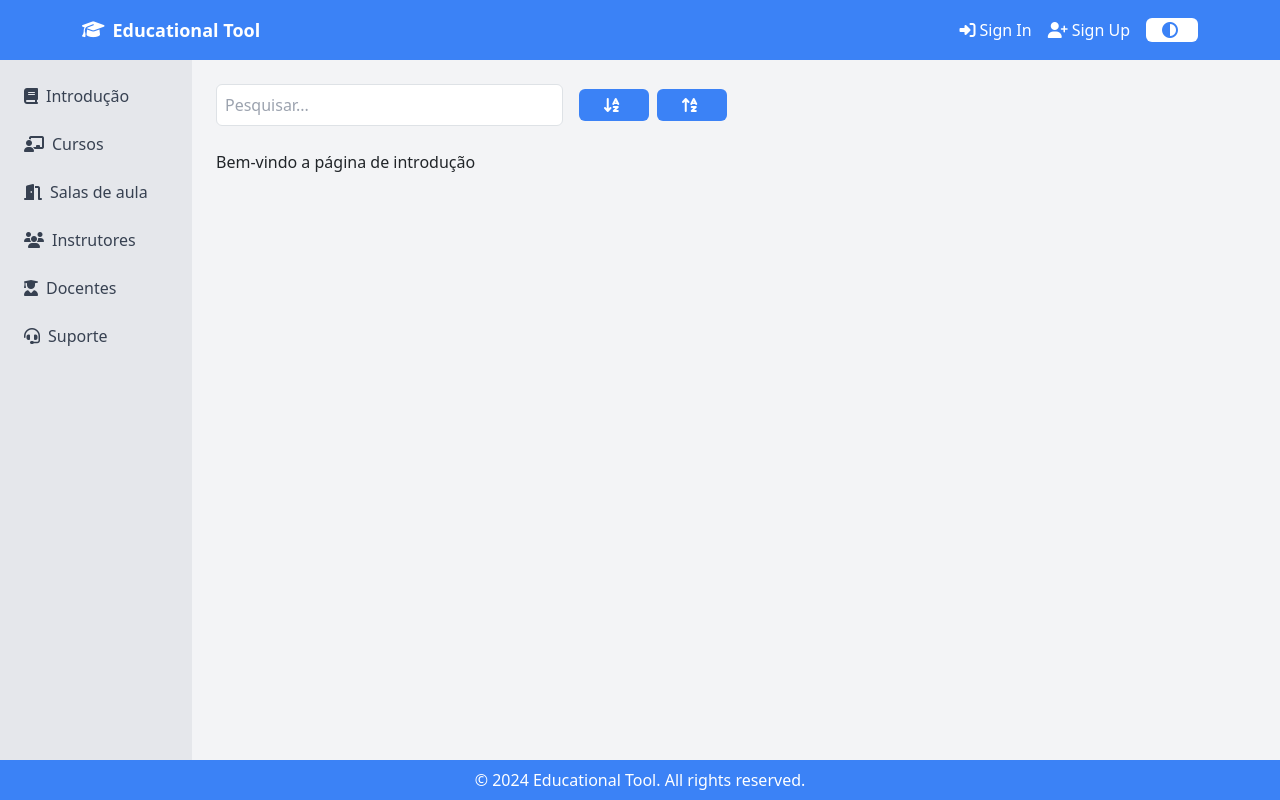
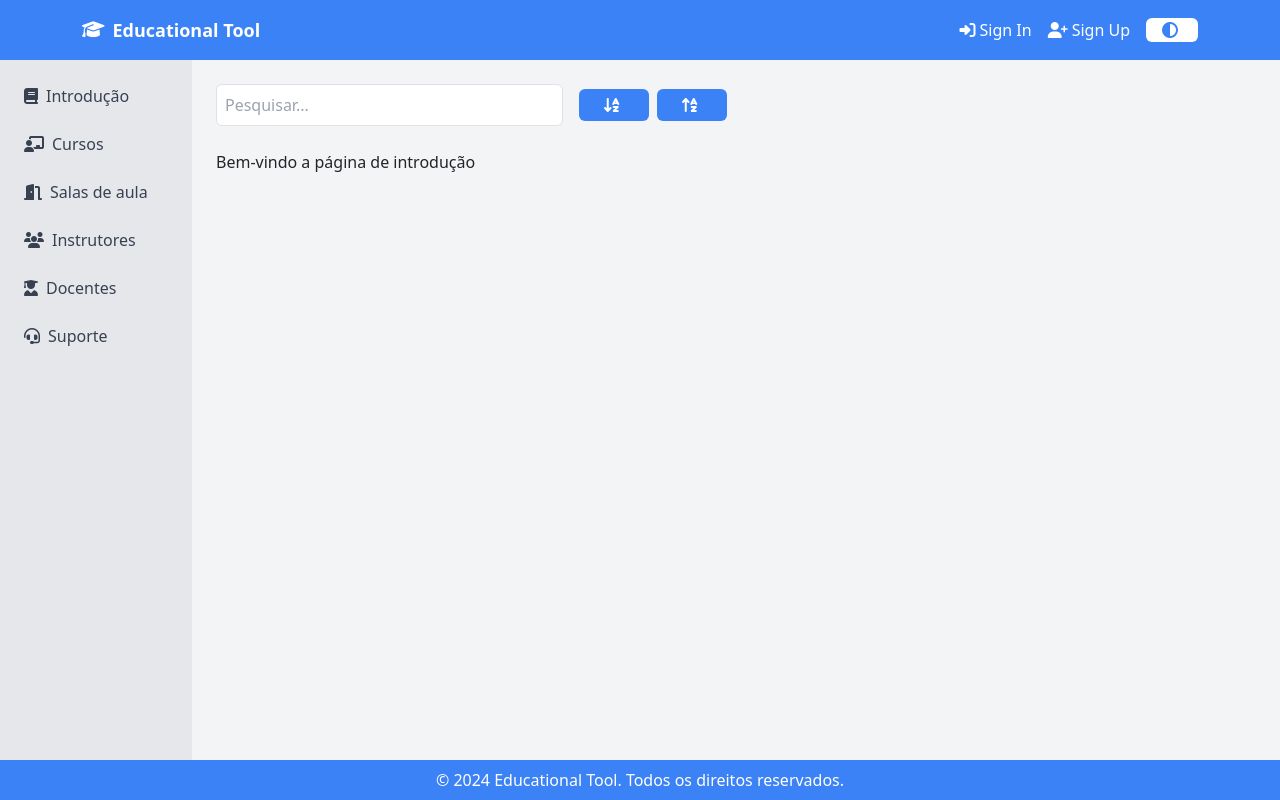
Before and after one commit to GuilhermeTSouza/TCC_frontend, an Angular app in the folder front_end/: page /introduction in a window 1280 px wide. Built offline with nearby package versions, Linux system fonts and the light colour scheme.

Commit message:
Internal link

```diff
--- a/front_end/src/app/app.component.html
+++ b/front_end/src/app/app.component.html
@@ -75,7 +75,7 @@
   <!-- Rodapé -->
   <footer class="bg-blue-500 p-2">
     <div class="container mx-auto text-center text-white">
-      &copy; 2024 Educational Tool. All rights reserved.
+      &copy; 2024 Educational Tool. Todos os direitos reservados.
     </div>
   </footer>
 </div>
```
